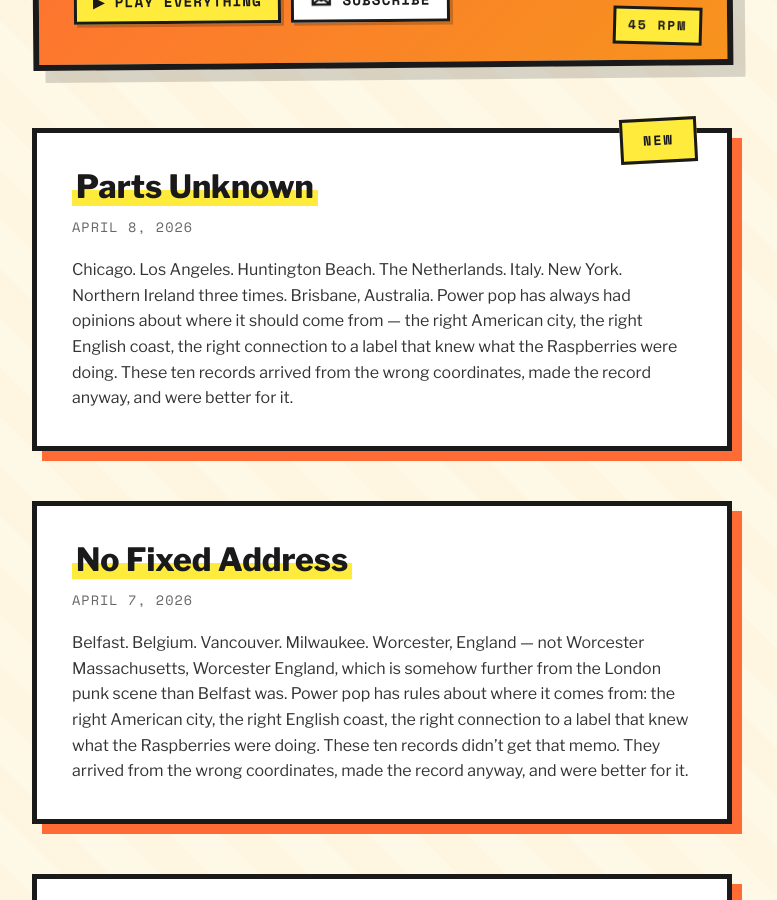
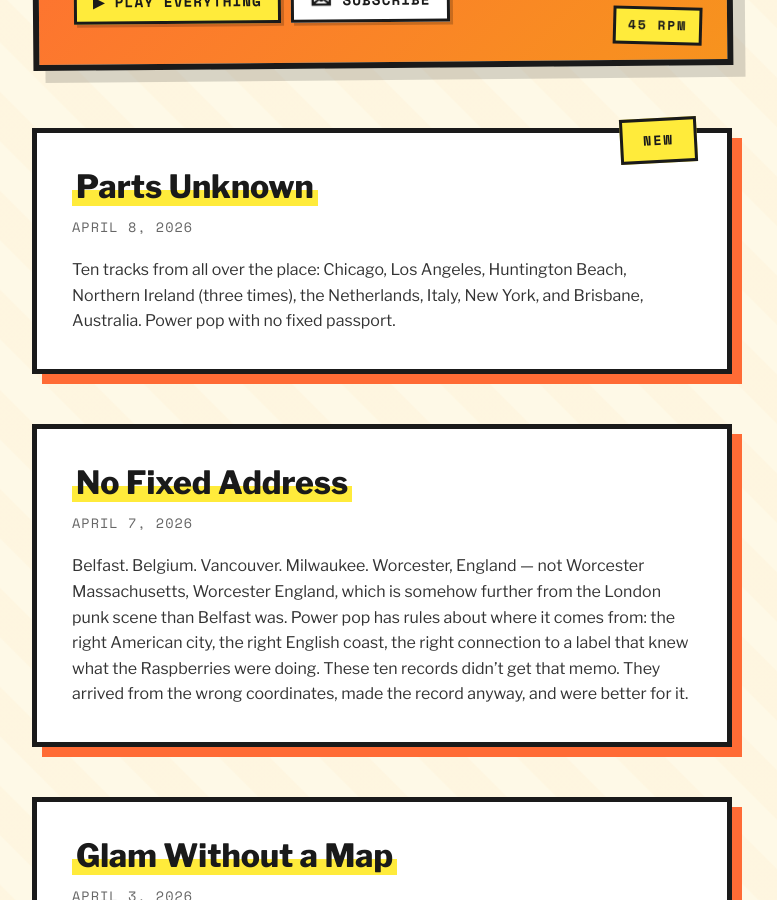
Before and after one commit to michaelgpearce/mike2000, a Jekyll site: the page built from index.html, in a window 1280 px wide and 900 px high, scrolled down 314 px. Shown: the whole window, without its empty margins (258-1035 px from the left). Built offline with Jekyll 4.4.1, drawn with Linux system fonts in a browser that asks for light colours.

Commit message:
Post 016: add playlist links + update sitemap + RSS

```diff
--- a/feed.xml
+++ b/feed.xml
@@ -14,7 +14,7 @@
       <link>https://theflip.top/posts/016-parts-unknown.html</link>
       <guid isPermaLink="true">https://theflip.top/posts/016-parts-unknown.html</guid>
       <pubDate>Wed, 08 Apr 2026 00:00:00 +0000</pubDate>
-      <description><![CDATA[Chicago. Los Angeles. Huntington Beach. The Netherlands. Italy. New York. Northern Ireland three times. Brisbane, Australia. Power pop has always had opinions about where it should come from — the right American city, the right English coast, the right connection to a label that knew what the Raspberries were doing. These ten records arrived from the wrong coordinates, made the record anyway, and were better for it.]]></description>
+      <description><![CDATA[Ten tracks from all over the place: Chicago, Los Angeles, Huntington Beach, Northern Ireland (three times), the Netherlands, Italy, New York, and Brisbane, Australia. Power pop with no fixed passport.]]></description>
     </item>
 
     <item>
--- a/index.html
+++ b/index.html
@@ -5,7 +5,7 @@
   <article class="post-preview">
     <h2><a href="posts/016-parts-unknown.html">Parts Unknown</a></h2>
     <time>April 8, 2026</time>
-    <p>Chicago. Los Angeles. Huntington Beach. The Netherlands. Italy. New York. Northern Ireland three times. Brisbane, Australia. Power pop has always had opinions about where it should come from &mdash; the right American city, the right English coast, the right connection to a label that knew what the Raspberries were doing. These ten records arrived from the wrong coordinates, made the record anyway, and were better for it.</p>
+    <p>Ten tracks from all over the place: Chicago, Los Angeles, Huntington Beach, Northern Ireland (three times), the Netherlands, Italy, New York, and Brisbane, Australia. Power pop with no fixed passport.</p>
   </article>
   <article class="post-preview">
     <h2><a href="posts/015-no-fixed-address.html">No Fixed Address</a></h2>
--- a/posts/016-parts-unknown.html
+++ b/posts/016-parts-unknown.html
@@ -8,8 +8,8 @@
     <h1>Parts Unknown</h1>
     <time>April 8, 2026</time>
     <div class="playlist-links">
-      <div class="playlist-link">&#9654; <a href="https://www.youtube.com/watch?list=PLY_J9x1TwU6ckN53KVEtT7PRvKikgwVZh&v=aWTiVbA0z8I&autoplay=1" target="_blank">PLAY THE TRACKS &rarr;</a></div>
-      <div class="playlist-link">&#9654; <a href="https://www.youtube.com/watch?list=PLY_J9x1TwU6dWvfn6VkqRD2fzhO-7V8PT&v=03lOnRd7jJQ&autoplay=1" target="_blank">PLAY THE TRACKS WITH DJ MIKE 2000 &rarr;</a></div>
+      <div class="playlist-link">&#9654; <a href="https://www.youtube.com/watch?list=PLY_J9x1TwU6fbEuNrfc_a7znrUP3abfuS&v=aWTiVbA0z8I&autoplay=1" target="_blank">PLAY THE TRACKS &rarr;</a></div>
+      <div class="playlist-link">&#9654; <a href="https://www.youtube.com/watch?list=PLY_J9x1TwU6dUD3xDvH039LVBMrytp9wQ&v=5MGLufFtH0M&autoplay=1" target="_blank">PLAY THE TRACKS WITH DJ MIKE 2000 &rarr;</a></div>
     </div>
     <p class="post-intro">Ten tracks from all over the place: Chicago, Los Angeles, Huntington Beach, Northern Ireland (three times), the Netherlands, Italy, New York, and Brisbane, Australia. Power pop with no fixed passport.</p>
   </div>
```
